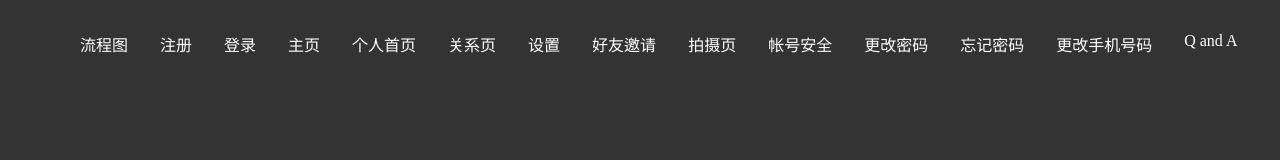
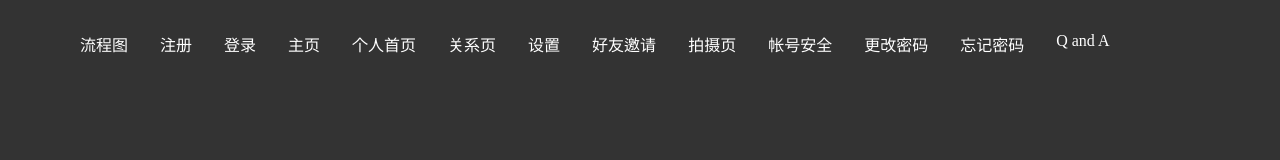
Before and after one commit to zairl23/integrate, a website: page index.html in a window 1280 px wide. Drawn offline with nearby package versions, Linux system fonts and the light colour scheme.

Commit message:
拿掉手机号码更改

```diff
--- a/index.html
+++ b/index.html
@@ -26,7 +26,7 @@
                     <li><a href='#' id='account'>帐号安全</a></li>
                     <li><a href='#' id='changePasswd'>更改密码</a></li>
                     <li><a href='#' id='forgetPasswd'>忘记密码</a></li>
-                    <li><a href='#' id='changePhonenumber'>更改手机号码</a></li>
+                   <!--<li><a href='#' id='changePhonenumber'>更改手机号码</a></li>-->
                     <li><a href='#' id='qa'>Q and A</a></li>
 
                   </ul>
```
